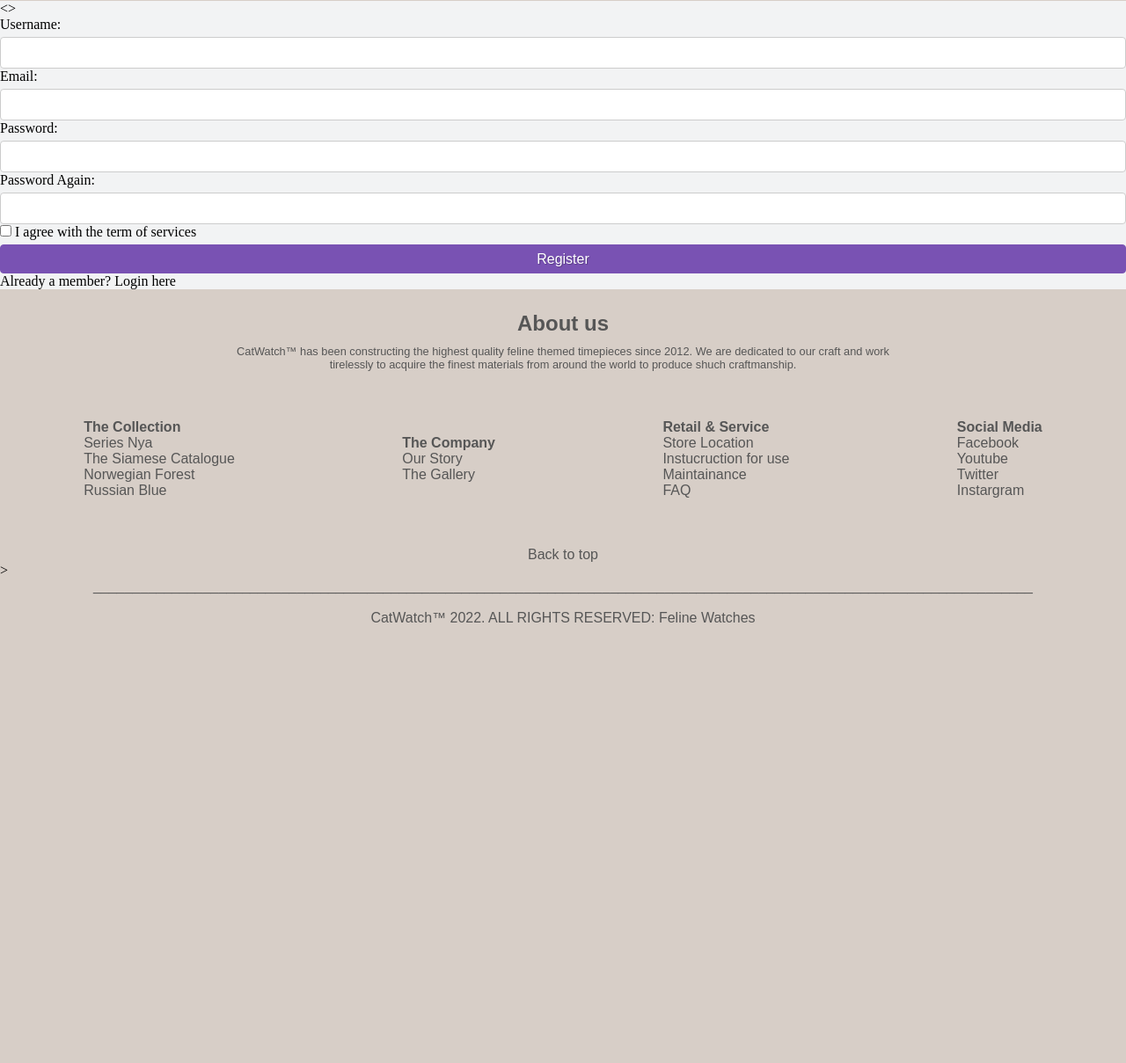
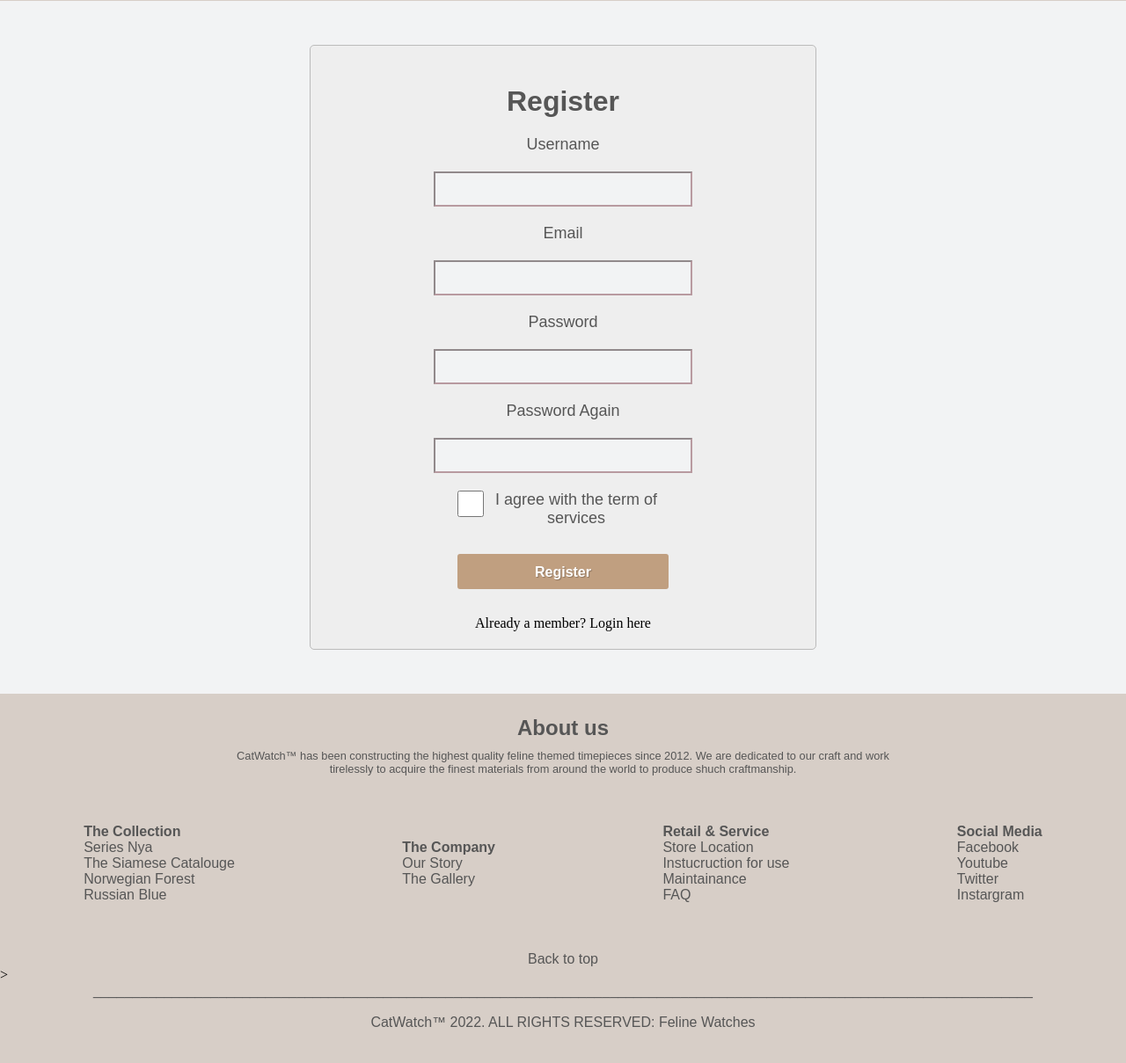
Before and after one commit to ayj69/webdev-assingment-, a PHP site: page /assignment/register/index.php in a window 1280 px wide. Shown: the part 194-1403 px from the top of the page at 88% size. Before the commit the page ends 902 px from the top, so only its background shows below. Run offline with PHP 8.4, Linux system fonts and the light colour scheme.

Commit message:
Add files via upload

```diff
--- a/assignment2/product/index.php
+++ b/assignment2/product/index.php
@@ -17,13 +17,11 @@
 <head>
 <meta http-equiv="Content-Type" content="text/html; charset=utf-8" />
 <title>Shopping Cart</title>
-<a id=watches></a>
 
 </head>
 <body>
 
-<h1 class="page-title"> Our Products </h1>
-
+<h1 class="page-title">Products </h1>
 
 <!-- View Cart Box Start -->
 <?php
--- a/assignment2/register/index.php
+++ b/assignment2/register/index.php
@@ -8,44 +8,44 @@
 <?php view('nav') ?>
 
 
-<>
+<div class="register">
     <form action="index.php" method="post">
+    <lable><h1 class="page-title">Register</h1><lable>
 
 
-    <div>
-        <label for="username">Username:</label>
+        <div >
+            <label for="username">Username</label>
             <input type="text" name="username" id="username" value="<?= $inputs['username'] ?? '' ?>"
                 class="<?= error_class($errors, 'username') ?>">
             <small><?= $errors['username'] ?? '' ?></small>
         </div>
 
         <div>
-        <label for="email">Email:</label>
+            <label for="email">Email</label>
             <input type="email" name="email" id="email" value="<?= $inputs['email'] ?? '' ?>"
                 class="<?= error_class($errors, 'email') ?>">
             <small><?= $errors['email'] ?? '' ?></small>
         </div>
 
         <div>
-        <label for="password">Password:</label>
+            <label for="password">Password</label>
             <input type="password" name="password" id="password" value="<?= $inputs['password'] ?? '' ?>"
                 class="<?= error_class($errors, 'password') ?>">
             <small><?= $errors['password'] ?? '' ?></small>
         </div>
 
         <div>
-        <label for="password2">Password Again:</label>
+            <label for="password2">Password Again</label>
             <input type="password" name="password2" id="password2" value="<?= $inputs['password2'] ?? '' ?>"
                 class="<?= error_class($errors, 'password2') ?>">
             <small><?= $errors['password2'] ?? '' ?></small>
         </div>
 
         <div>
-        <label for="agree">
-            <input type="checkbox" name="agree" id="agree" value="checked" <?= $inputs['agree'] ?? '' ?> /> I
+            <label for="agree" class="argee-container">
+                <input class="argee" type="checkbox" name="agree" id="agree" value="checked" <?= $inputs['agree'] ?? '' ?> /><p> I
                 agree
-            with the
-            <a href="#" title="term of services">term of services</a>
+                with the<a href="#" title="term of services"> term of services</a> </p>
             </label>
             <small><?= $errors['agree'] ?? '' ?></small>
         </div>
@@ -55,5 +55,7 @@
         <footer>Already a member? <a href="/assignment2/login">Login here</a></footer>
 
     </form>
+</div>
+
 
 <?php view('footer') ?>
--- a/assignment2/src/inc/footer.php
+++ b/assignment2/src/inc/footer.php
@@ -9,19 +9,19 @@
 				<div class=footercontent1>
 					<ul>
 						<li><b>The Collection</b></li>
-						<a href="../product/index.php#watches"><li>Series Nya</li></a>
-						<a href="../product/index.php#watches"><li>The Siamese Catalogue</li></a>
-						<a href="../product/index.php#watches"><li>Norwegian Forest</li></a>
-						<a href="../product/index.php#watches"><li>Russian Blue</li></a>
+						<li>Series Nya</li>
+						<li>The Siamese Catalouge</li>
+						<li>Norwegian Forest</li>
+						<li>Russian Blue</li>
 					</ul>
 				</div>
 				<div class=footercontent2></div>
 					<ul>
 						<li><b>The Company</b></li>
 
-						<a href="../company/index.php#Story"><li>Our Story</li></a>
+						<a href="#Story"><li>Our Story</li></a>
 
-						<a href="../company/index.php#Gallery"><li>The Gallery</li></a>
+						<a href="#Gallery"><li>The Gallery</li></a>
 
 					</ul>
 				<div class=footercontent3></div>
--- a/assignment2/src/inc/style/mystyle.css
+++ b/assignment2/src/inc/style/mystyle.css
@@ -108,7 +108,6 @@
 
 .page-title{
   text-align: center;
-  font-family: Arial, Helvetica, sans-serif;
 
 
 }
@@ -772,12 +771,102 @@
 
 
 
+.register{
+  height: 500x;
+  position: relative;
+	background: #eee;
+  width: 45%;
+  margin: 50px auto;
+  text-align: center;
+  padding: 20px;
+  border: 1px solid #bbbbbb;
+  border-radius: 5px;
+}
 
 
 
+.register h1{
+  text-align:center;
+    position:relative;
+    font-family: Arial, Helvetica, sans-serif;
+    top:40%;
+    padding-top: 25px;
+    padding-bottom: 10px;
+    color: #565656;
+    margin:0px;
+}
+
+.register label{
+  font-family: Arial, Helvetica, sans-serif;
+  font-size : 1.25em;
+  align-items: center;
+  display: inline-block;
+  color:#565656;
+	height: 50%;
+  width: 45%;
+  margin: auto;
+  margin: 10px;
+  align-items: center;
+  font-size: large;
+}
+
+.argee-container p{
+  align-content: center;
+  margin: auto;
+  text-align: center;
+
+
+}
+
+.register .argee{
+	width: 30px;
+	height: 30px;
+	background: #f2f3f4;
+  box-sizing: border-box;
+	justify-content: center;
+	display: flex;
+  margin: auto;
+  float: left;
+	padding: 10px;
+  border-color: #76323f75;
+
+}
+
+.register input{
+	width: 55%;
+	height: 40px;
+	background: #f2f3f4;
+  box-sizing: border-box;
+	justify-content: center;
+	display: flex;
+  margin-top: 10px;
+  margin-bottom: 10px;
+  margin-left: auto;
+  margin-right: auto;
+	padding: 10px;
+  border-color: #76323f75;
+
+}
 
 
 
+.register button{
+	width: 45%;
+	height: 40px;
+  margin-top: 50px;
+	margin: 30px auto;
+	justify-content: center;
+	display: block;
+	color: #fff;
+	background: #c09f80;
+	font-size: 1em;
+	font-weight: bold;
+	margin-top: 20px;
+
+}
+.login-form button:hover{
+	background: #c09f80;
+}
 
 
 
@@ -841,19 +930,7 @@
   width: 100%
 }
 
-input,
-select,
-textarea {
-  background-color: var(--input-background-color);
-  color: var(--input-text-color);
-  border: 1px solid var(--input-border-color);
-  border-radius: var(--border-radius);
-  display: inline-block;
-  padding: .5rem .75rem;
-  width: 100%;
-  font-family: inherit;
-  font-size: 1rem
-}
+
 
 input::placeholder {
   color: var(--input-placeholder-color)
@@ -898,56 +975,6 @@
   box-shadow: 0 0 0 .25rem rgb(25 135 84 / 25%)
 }
 
-a em,
-a i,
-button {
-  display: inline-block;
-  background: var(--primary);
-  color: var(--button-text);
-  border: 1px solid var(--primary);
-  border-radius: var(--border-radius);
-  font-size: 1em;
-  font-weight: 400;
-  text-align: center;
-  padding: .5em .75em;
-  min-width: 10ch;
-  user-select: none;
-  font-style: normal;
-  text-decoration: none;
-  transition: color .15s ease-in-out, background-color .15s ease-in-out, border-color .15s ease-in-out, box-shadow .15s ease-in-out
-}
-
-a em:hover,
-a i:hover,
-button:hover {
-  background: var(--secondary);
-  border-color: var(--border-color);
-  cursor: pointer
-}
-
-a em:focus,
-a i:focus,
-button:focus {
-  outline: 0;
-  color: var(--button-text);
-  background-color: var(--secondary);
-  border-color: var(--border-color);
-  box-shadow: var(--button-focus)
-}
-
-a em,
-button[type=button] {
-  background-color: #fff;
-  color: var(--primary);
-  border-color: var(--primary)
-}
-
-a em:hover,
-button[type=button]:hover {
-  background: var(--secondary);
-  color: var(--button-text);
-  cursor: pointer
-}
 
 form>button {
   display: block;
```
Also changed, not shown: other parts of assignment2/src/inc/style/mystyle.css (+40 -1 lines), assignment2/login/index.php (+6 -4 lines), assignment2/product/images/android-phone.jpg (added), assignment2/product/images/external-hard-disk.jpg (added), assignment2/product/images/lcd-tv.jpg (added), assignment2/product/images/wrist-watch.jpg (added). Lines whose indentation alone changed are shown as unchanged.
